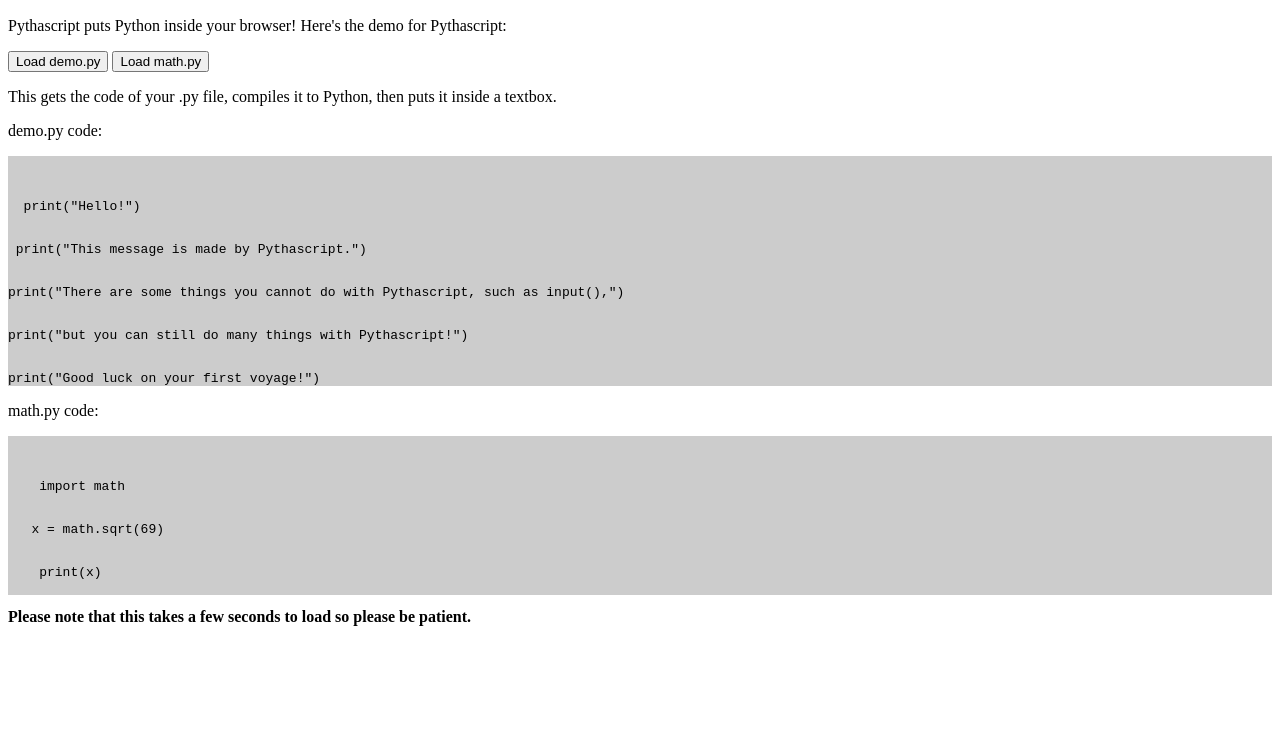
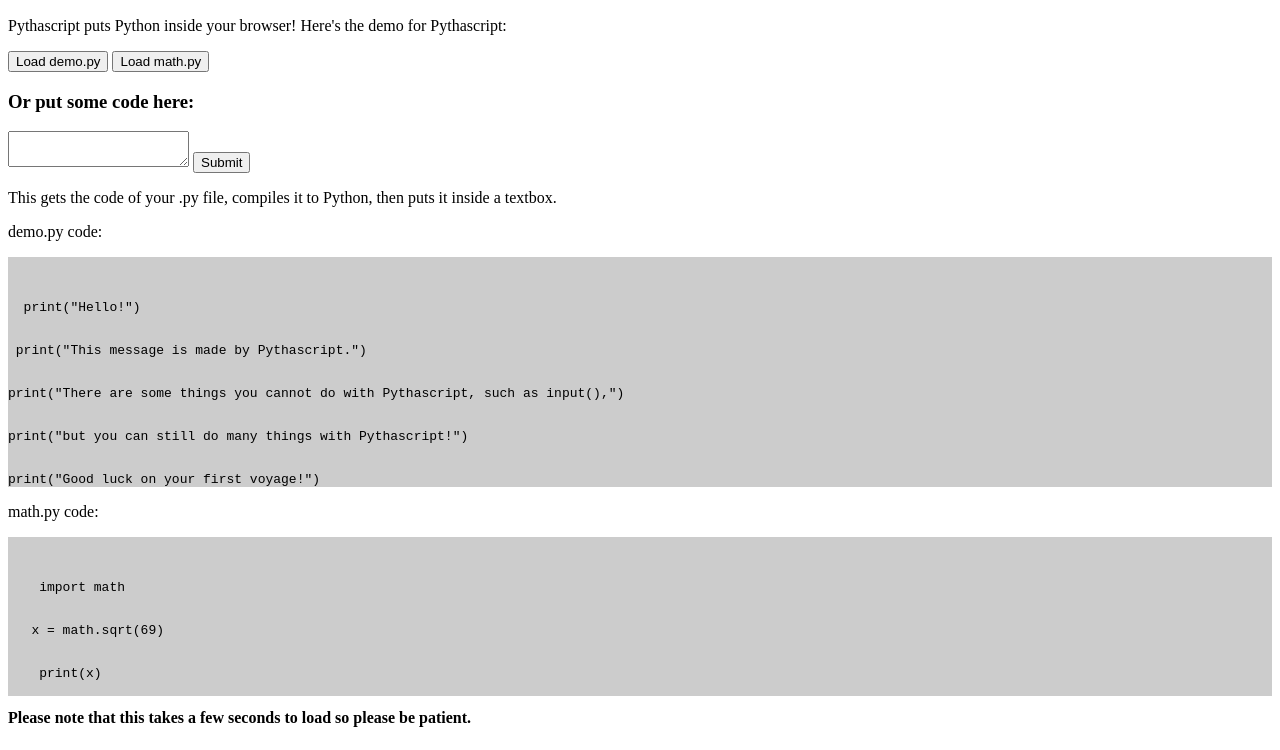
Before and after one commit to Unzor/Pythascript, a plain HTML site: page index.html in a window 1280 px wide. Shown: the part 50-800 px from the top of the page. Drawn offline with Linux system fonts and the light colour scheme.

Commit message:
Update index.html

```diff
--- a/index.html
+++ b/index.html
@@ -8,6 +8,11 @@
   </p>
 <button type="button" onclick="pythascript.loadUrl('demos/demo.py', document.body, 'width: 800px; height: 500px;'); loadingTxt();">Load demo.py</button>
 <button type="button" onclick="pythascript.loadUrl('demos/math.py', document.body, 'width: 800px; height: 500px;'); loadingTxt();">Load math.py</button>
+  <h3>
+    Or put some code here:
+  </h3>
+  <textarea id="rcdemo"></textarea>
+  <button onclick="pythascript.runCode(document.getElementById('rcdemo').value, document.body, 'width: 800px; height: 500px;')">Submit</button>
   <p>
   This gets the code of your .py file, compiles it to Python, then puts it inside a textbox.
   </p>
```
